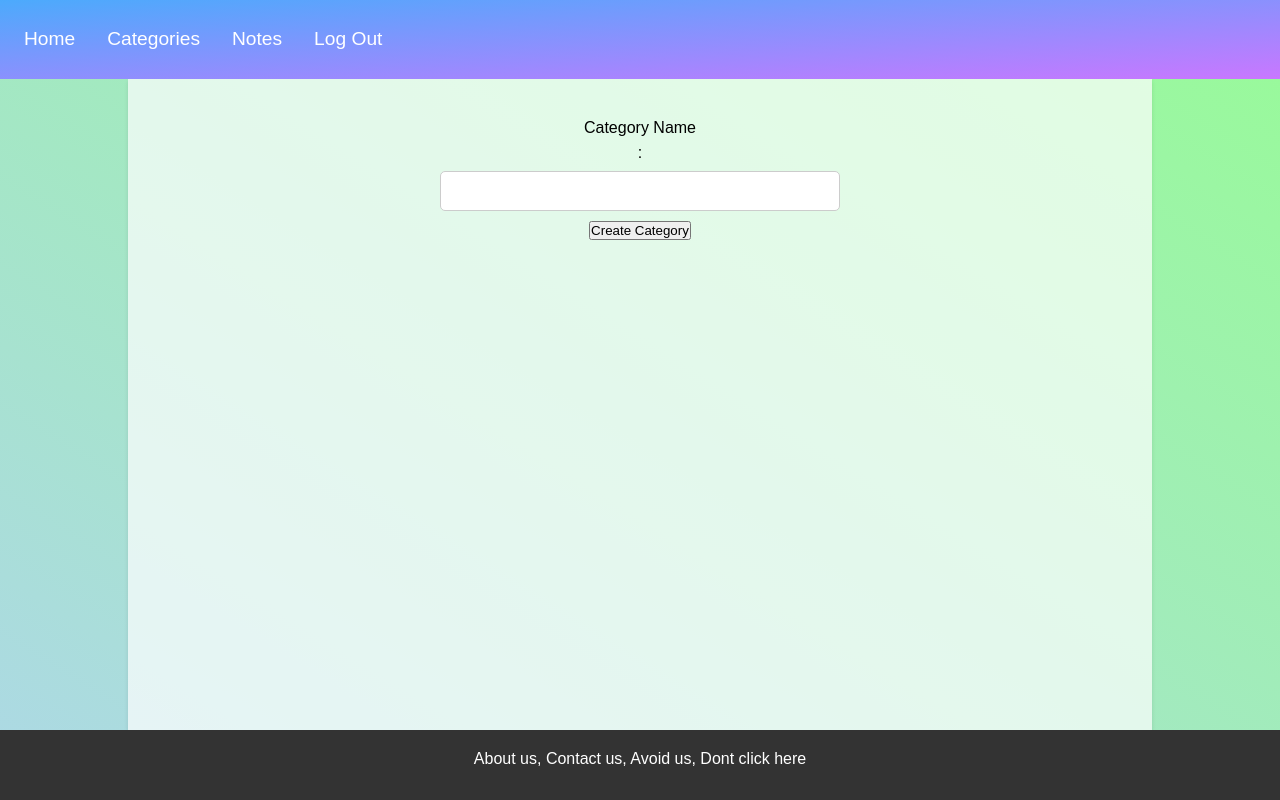
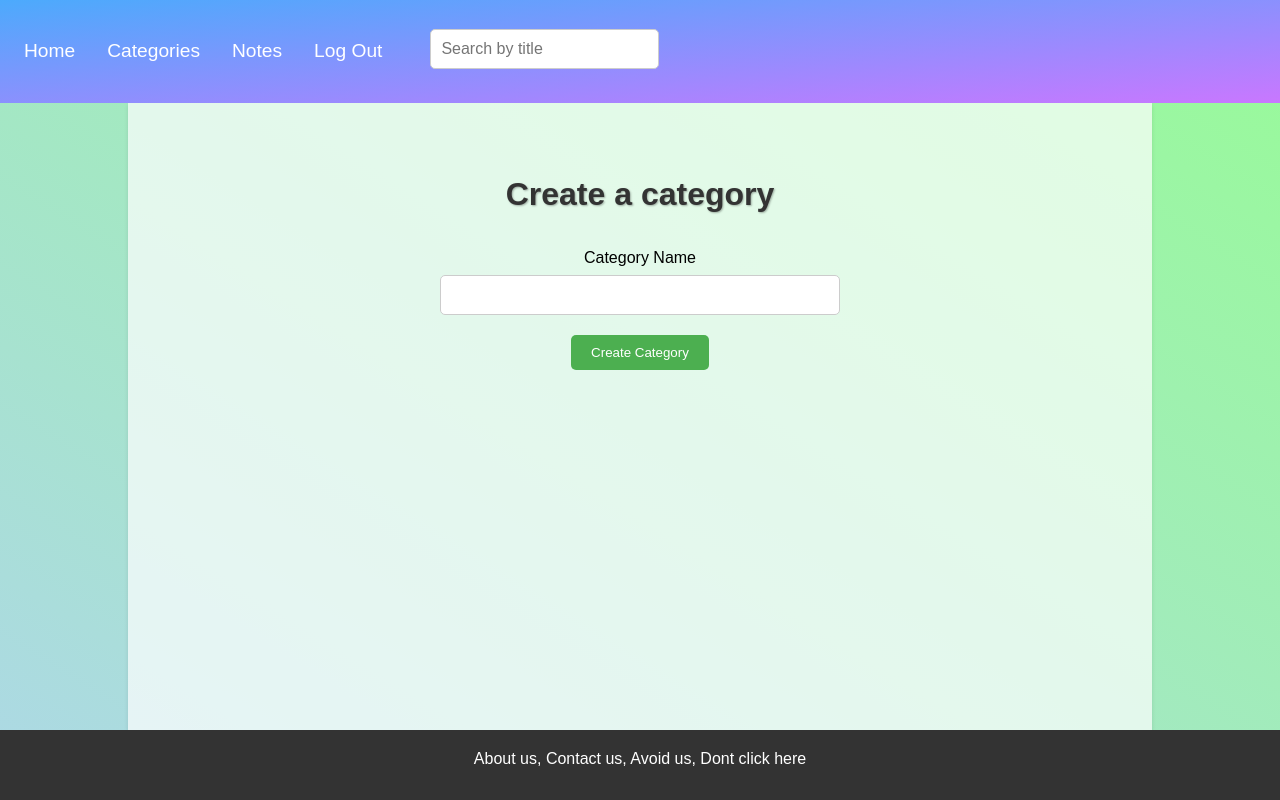
Before and after one commit to AdonisGuobys/CodeAcademy, a Flask app: page /categories in a window 1280 px wide. Run offline with Flask 2, Linux system fonts and the light colour scheme; the visitor is signed in with stand-in values (Sample User, id 1); data that the repository does not hold is empty.

Commit message:
almost done

```diff
--- a/app.py
+++ b/app.py
@@ -1,4 +1,4 @@
-from flask import Flask, render_template, session, redirect, url_for
+from flask import Flask, render_template, session, redirect, url_for, request
 from forms import RegistrationForm, LoginForm, NoteForm, CategoryForm
 from models import User, db, Note, Category
 import bcrypt
@@ -88,6 +88,8 @@ def edit_note(note_id, category_id=None):
     if note.user_id != session['user_id']:
         return redirect(url_for('index'))
     form = NoteForm()
+    user_categories = Category.query.filter_by(user_id=session['user_id']).all()
+    form.category.choices = [(c.id, c.name) for c in user_categories]
     if form.validate_on_submit():
         note.title = form.title.data
         note.content = form.content.data
@@ -101,6 +103,7 @@ def edit_note(note_id, category_id=None):
     form.content.data = note.content
     form.category.data = note.category_id
     return render_template('edit_note.html', form=form)
+
 
 @app.route('/delete_note/<int:note_id>', methods=['POST'])
 def delete_note(note_id, category_id=None):
@@ -123,25 +126,6 @@ def view_category_notes(category_id):
     category_notes = Note.query.filter_by(category_id=category_id, user_id=session['user_id']).all()
     return render_template('category_notes.html', notes=category_notes, category_id=category_id)
 
-@app.route('/category/<int:category_id>/edit_note/<int:note_id>', methods=['GET', 'POST'])
-def edit_category_note(category_id, note_id):
-    if not session.get('logged_in'):
-        return redirect(url_for('login'))
-    note = Note.query.get_or_404(note_id)
-    if note.user_id != session['user_id']:
-        return redirect(url_for('index'))
-    form = NoteForm()
-    if form.validate_on_submit():
-        note.title = form.title.data
-        note.content = form.content.data
-        note.category_id = form.category.data
-        db.session.commit()
-        return redirect(url_for('view_category_notes', category_id=category_id))
-    form.title.data = note.title
-    form.content.data = note.content
-    form.category.data = note.category_id
-    return render_template('edit_note.html', form=form)
-
 @app.route('/delete_category/<int:category_id>', methods=['POST'])
 def delete_category(category_id):
     if not session.get('logged_in'):
@@ -149,24 +133,20 @@ def delete_category(category_id):
     category = Category.query.get_or_404(category_id)
     if category.user_id != session['user_id']:
         return redirect(url_for('index'))
-    # Delete all notes associated with the category
+    # All the notes in it
     Note.query.filter_by(category_id=category_id).delete()
-    # Delete the category
+    # The category
     db.session.delete(category)
     db.session.commit()
     return redirect(url_for('categories'))
 
-@app.route('/category/<int:category_id>/delete_note/<int:note_id>', methods=['POST'])
-def delete_category_note(category_id, note_id):
+@app.route('/search_notes', methods=['GET'])
+def search_notes():
     if not session.get('logged_in'):
         return redirect(url_for('login'))
-    note = Note.query.get_or_404(note_id)
-    if note.user_id != session['user_id']:
-        return redirect(url_for('index'))
-    db.session.delete(note)
-    db.session.commit()
-    return redirect(url_for('view_category_notes', category_id=category_id))
-
+    query = request.args.get('query')
+    notes = Note.query.filter(Note.user_id == session['user_id'], Note.title.like(f'%{query}%')).all()
+    return render_template('search_notes.html', notes=notes)
 
 if __name__ == '__main__':
     app.run(debug=True)
--- a/forms.py
+++ b/forms.py
@@ -55,6 +55,7 @@ class NoteForm(FlaskForm):
 
 class CategoryForm(FlaskForm):
     name = StringField('Category Name', validators=[
-        DataRequired(message="Name is required."), Length(min=1, max=50)
+        DataRequired(message="Name is required."),
+        Length(min=1, max=50, message="Title must be noless than 1 and no more than 50 characters long.")
         ])
     submit = SubmitField('Create Category')
--- a/static/styles.css
+++ b/static/styles.css
@@ -33,11 +33,21 @@ p {
   background-image: linear-gradient(to bottom right, rgb(76, 170, 252), rgb(201, 119, 255));
   backdrop-filter: blur(10px);
   padding: 1.5rem;
+  display: flex;
+  justify-content: space-between;
+  align-items: center;
 }
 
 .navbar ul {
   list-style-type: none;
   display: flex;
+  align-items: center;
+}
+
+.navbar form {
+  display: flex;
+  align-self: center;
+  margin-left: 1rem;
 }
 
 .navbar ul li {
@@ -48,12 +58,6 @@ p {
   color: #fff;
   text-decoration: none;
   font-size: 1.2rem;
-}
-
-
-.home-img {
-  max-height: 100%;
-  max-width: 20%;
 }
 
 .container {
--- a/templates/base.html
+++ b/templates/base.html
@@ -18,6 +18,9 @@
       <li><a href="{{ url_for('categories') }}">Categories</a></li>
       <li><a href="{{ url_for('notes') }}">Notes</a></li>
       <li><a href="{{ url_for('logout') }}">Log Out</a></li>
+      <form action="{{ url_for('search_notes') }}" method="get" class="search-form">
+        <input type="text" name="query" placeholder="Search by title" required>
+      </form>
       {% endif %}
     </ul>
   </nav>
--- a/templates/categories.html
+++ b/templates/categories.html
@@ -3,10 +3,11 @@
 {% block title %}Categories{% endblock %}
 
 {% block content %}
+<h1 class="main-title">Create a category</h1>
   <form action="{{ url_for('categories') }}" method="post">
     {{ form.csrf_token }}
-    {{ form.name.label }}: {{ form.name(size=20) }}
-    {{ form.submit }}
+    {{ form.name.label.text }} {{ form.name}}
+    <button type="submit">{{ form.submit.label.text }}</button>
   </form>
   <ul>
     {% for category in categories %}
--- a/templates/category_notes.html
+++ b/templates/category_notes.html
@@ -8,10 +8,10 @@
     {% for note in notes %}
       <li>
         {{ note.title }} - {{ note.content }}
-        <form method="get" action="{{ url_for('edit_category_note', category_id=category_id, note_id=note.id) }}">
+        <form method="get" action="{{ url_for('edit_note', note_id=note.id) }}">
             <button type="submit">Edit</button>
           </form>
-        <form action="{{ url_for('delete_category_note', category_id=category_id, note_id=note.id) }}" method="post" class="inline-form">
+        <form action="{{ url_for('delete_note', note_id=note.id) }}" method="post" class="inline-form">
           <button type="submit">Delete</button>
         </form>
       </li>
--- a/to-do.txt
+++ b/to-do.txt
@@ -1,5 +1 @@
-add error messages and validations to notes forms
-add search function by title name
-add ability to add images to notes and limit them by image size, both pixel and megabite
-ive added the categories wrong, need to put them before the notes
-add filtering by categories
+add ability to add images to notes and limit them by image size, both pixel and megabites
```
Also changed, not shown: templates/search_notes.html (added, +22 -0 lines).
